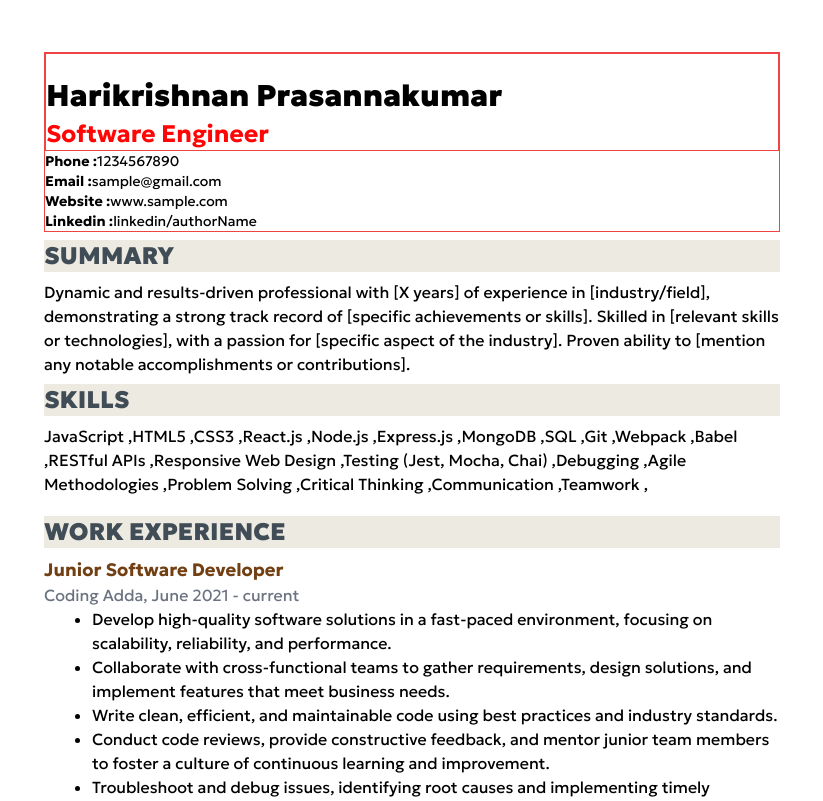
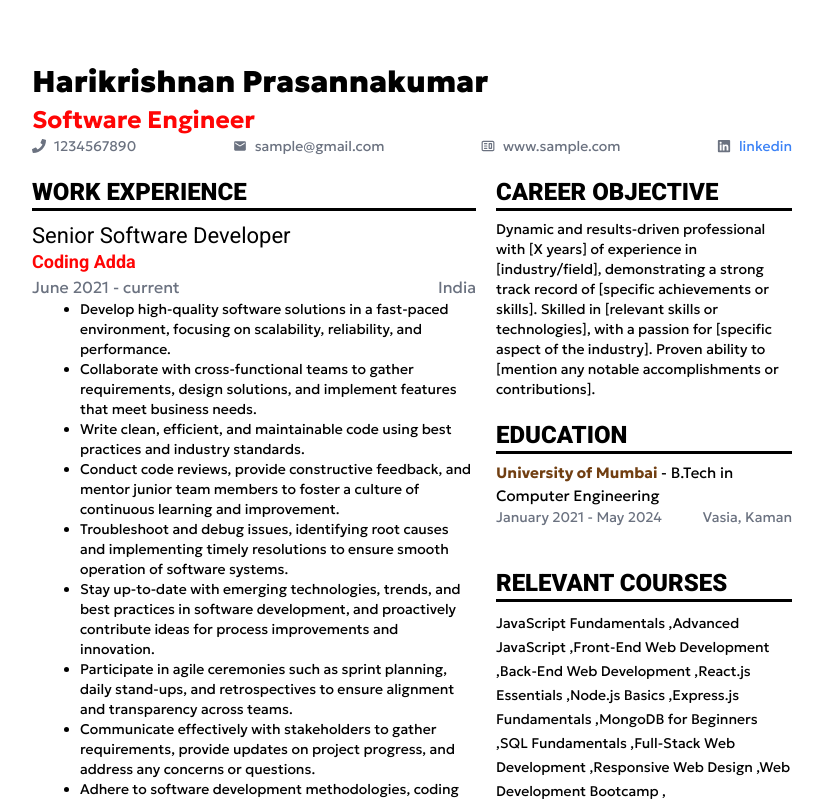
Before and after one commit to HarikrishnanYPR1707/EcliptiQ, a React (Vite) app: page /templates/sde/elr in a window 1280 px wide. Shown: the part 300-1101 px from the top of the page, without its empty margins (228-1051 px from the left). Built offline with nearby package versions, Linux system fonts and the light colour scheme; no server answers; a web font is replaced by a local one.

Commit message:
Done with sde elr resume template

```diff
--- a/src/components/resumeTemplates/sde/SdeElr.jsx
+++ b/src/components/resumeTemplates/sde/SdeElr.jsx
@@ -1,5 +1,9 @@
 import React, { useRef } from "react";
 import { useReactToPrint } from "react-to-print";
+import { MdEmail } from "react-icons/md";
+import { FaPhone } from "react-icons/fa";
+import { CgWebsite } from "react-icons/cg";
+import { FaLinkedin } from "react-icons/fa";
 
 const SdeElr = () => {
   const sdeSlrComponentDownloadRef = useRef(null);
@@ -28,11 +32,11 @@ const SdeElr = () => {
       <div className="flex flex-col items-center gap-5">
         <div
           ref={sdeSlrComponentDownloadRef}
-          className="min-h-[1131px] w-full max-w-[800px] bg-white p-8 font-geologica text-black"
+          className="min-h-[1131px] w-full max-w-[800px] bg-white p-5 font-geologica text-black"
         >
           {/* resume header section  */}
-          <div className="border border-red-500">
-            <div className="border border-red-500">
+          <div className="">
+            <div className="">
               <h1 className="pb-1 pt-6 text-3xl font-black">
                 Harikrishnan Prasannakumar
               </h1>
@@ -40,47 +44,143 @@ const SdeElr = () => {
                 Software Engineer
               </h3>
             </div>
-            <div className="    ">
-              <p className="w-fit text-sm">
-                <span className="font-bold">Phone :</span>
+            <div className="flex items-center justify-between">
+              <p className="flex w-fit items-center justify-center gap-2 text-sm text-gray-500">
+                <FaPhone className="text-gray-500" />
                 <span className="">1234567890</span>
               </p>
-              <p className="w-fit text-sm">
-                <span className="font-bold">Email :</span>
+              <p className="flex w-fit items-center justify-center gap-2 text-sm text-gray-500">
+                <MdEmail className="text-gray-500" />
                 <span className="">sample@gmail.com</span>
               </p>
-              <p className="w-fit text-sm">
-                <span className="font-bold">Website :</span>
-                <a href="#" className="">
+              <p className="flex w-fit items-center justify-center text-sm text-gray-500">
+                <a href="#" className="flex items-center justify-center gap-2">
+                  <CgWebsite className="text-gray-500" />
                   www.sample.com
                 </a>
               </p>
-              <p className="w-fit text-sm">
-                <span className="font-bold">Linkedin :</span>
-                <a href="" className="">
-                  <span>linkedin/</span>
-                  <span>authorName</span>
+              <p className="flex w-fit items-center justify-center text-sm text-gray-500">
+                <a href="" className="flex items-center justify-center gap-2">
+                  <FaLinkedin className="" />
+                  <span className="text-blue-500">linkedin</span>
                 </a>
               </p>
             </div>
           </div>
-          {/* Summary section  */}
-          <div className="my-2">
-            <h1 className="mb-2 bg-[#edeae1] text-2xl font-black uppercase text-[#414d56]">
-              Summary
+          {/* bottom section */}
+          <div className="mt-5 flex items-start justify-between gap-5">
+            {/* --------------------- left section --------------------- */}
+            <div className="w-[60%]">
+              {/* Work section */}
+              <div className="">
+                <h1 className="font-roboto mb-2 border-b-[3px] border-black text-2xl font-black uppercase">
+                  Work Experience
                 </h1>
                 <div className="">
+                  {/* experience-1 */}
+                  <div className="">
+                    {/* header section */}
+                    <h1 className="font-roboto flex flex-col-reverse justify-start text-[18px]">
+                      <span className="-mt-1 font-bold text-[#ff0505]">
+                        Coding Adda
+                      </span>
+                      <span className="text-[22px]">
+                        Senior Software Developer
+                      </span>
+                    </h1>
+                    {/* Date and place section */}
+                    <div className="flex items-center justify-between text-gray-500">
+                      <p className="">
+                        <span className="">June 2021</span>
+                        {" - "}
+                        <span className="">current</span>
+                      </p>
+                      <p className="">India</p>
+                    </div>
+                    {/* description section - 1 */}
+                    <ul className="ml-12 list-disc">
+                      {"Develop high-quality software solutions in a fast-paced environment, focusing on scalability, reliability, and performance.---Collaborate with cross-functional teams to gather requirements, design solutions, and implement features that meet business needs.---Write clean, efficient, and maintainable code using best practices and industry standards.---Conduct code reviews, provide constructive feedback, and mentor junior team members to foster a culture of continuous learning and improvement.---Troubleshoot and debug issues, identifying root causes and implementing timely resolutions to ensure smooth operation of software systems.---Stay up-to-date with emerging technologies, trends, and best practices in software development, and proactively contribute ideas for process improvements and innovation.---Participate in agile ceremonies such as sprint planning, daily stand-ups, and retrospectives to ensure alignment and transparency across teams.---Communicate effectively with stakeholders to gather requirements, provide updates on project progress, and address any concerns or questions.---Adhere to software development methodologies, coding standards, and version control practices to maintain code quality and project consistency.---Contribute to the overall success of the engineering team by sharing knowledge, collaborating on projects, and supporting a positive and inclusive work environment."
+                        .split("---")
+                        .map((item, i) => (
+                          <li key={i} className="text-sm">
+                            {item}
+                          </li>
+                        ))}
+                    </ul>
+                  </div>
+                </div>
+              </div>
+            </div>
+            {/* --------------------- right section --------------------- */}
+            <div className="flex w-[40%] flex-col items-start gap-5">
+              {/* Career Objective section  */}
+              <div className="">
+                <h1 className="font-roboto mb-2 border-b-[3px] border-black text-2xl font-black uppercase">
+                  Career Objective
+                </h1>
+                <div className="text-sm">
                   Dynamic and results-driven professional with [X years] of
                   experience in [industry/field], demonstrating a strong track
-              record of [specific achievements or skills]. Skilled in [relevant
-              skills or technologies], with a passion for [specific aspect of
-              the industry]. Proven ability to [mention any notable
-              accomplishments or contributions].
+                  record of [specific achievements or skills]. Skilled in
+                  [relevant skills or technologies], with a passion for
+                  [specific aspect of the industry]. Proven ability to [mention
+                  any notable accomplishments or contributions].
+                </div>
+              </div>
+              {/* Education Section */}
+              <div className="mb-5">
+                <h1 className="font-roboto mb-2 border-b-[3px] border-black text-2xl font-black uppercase">
+                  Education
+                </h1>
+                <div className="">
+                  {/* header section */}
+                  <h1 className=" text-[15px]">
+                    <span className="font-bold text-yellow-900">
+                      University of Mumbai
+                    </span>{" "}
+                    {" - "}
+                    <span className="">B.Tech in Computer Engineering</span>
+                  </h1>
+                  {/* Date and place section */}
+                  <div className="flex items-center justify-between text-sm text-gray-500">
+                    <p className="">
+                      <span className="">January 2021</span>
+                      {" - "}
+                      <span className="">May 2024</span>
+                    </p>
+                    <p className="">Vasia, Kaman</p>
+                  </div>
+                </div>
+              </div>
+              {/* Relevant Courses section  */}
+              <div className="">
+                <h1 className="font-roboto mb-2 border-b-[3px] border-black text-2xl font-black uppercase">
+                  Relevant Courses
+                </h1>
+                <div className="">
+                  {[
+                    "JavaScript Fundamentals",
+                    "Advanced JavaScript",
+                    "Front-End Web Development",
+                    "Back-End Web Development",
+                    "React.js Essentials",
+                    "Node.js Basics",
+                    "Express.js Fundamentals",
+                    "MongoDB for Beginners",
+                    "SQL Fundamentals",
+                    "Full-Stack Web Development",
+                    "Responsive Web Design",
+                    "Web Development Bootcamp",
+                  ].map((skill, i) => (
+                    <span key={i} className="text-sm">
+                      {skill + " "},
+                    </span>
+                  ))}
                 </div>
               </div>
               {/* Skills section  */}
               <div className="">
-            <h1 className="mb-2 bg-[#edeae1] text-2xl font-black uppercase text-[#414d56]">
+                <h1 className="font-roboto mb-2 border-b-[3px] border-black text-2xl font-black uppercase">
                   Skills
                 </h1>
                 <div className="">
@@ -106,69 +206,11 @@ const SdeElr = () => {
                     "Communication",
                     "Teamwork",
                   ].map((skill, i) => (
-                <span key={i} className="">
+                    <span key={i} className="text-sm">
                       {skill + " "},
                     </span>
                   ))}
                 </div>
-          </div>
-          {/* Work section */}
-          <div className="my-5">
-            <h1 className="mb-2 bg-[#edeae1] text-2xl font-black uppercase text-[#414d56]">
-              Work Experience
-            </h1>
-            <div className="">
-              {/* experience-1 */}
-              <div className="">
-                {/* header section */}
-                <h1 className="text-[18px] font-bold text-yellow-900">
-                  Junior Software Developer
-                </h1>
-                {/* Date and place section */}
-                <div className="flex items-center justify-start text-gray-500">
-                  <p className="">
-                    <span className="">Coding Adda</span>
-                    {", "}
-                    <span className="">June 2021</span>
-                    {" - "}
-                    <span className="">current</span>
-                  </p>
-                </div>
-                {/* description section - 1 */}
-                <ul className="ml-12 list-disc">
-                  {"Develop high-quality software solutions in a fast-paced environment, focusing on scalability, reliability, and performance.---Collaborate with cross-functional teams to gather requirements, design solutions, and implement features that meet business needs.---Write clean, efficient, and maintainable code using best practices and industry standards.---Conduct code reviews, provide constructive feedback, and mentor junior team members to foster a culture of continuous learning and improvement.---Troubleshoot and debug issues, identifying root causes and implementing timely resolutions to ensure smooth operation of software systems.---Stay up-to-date with emerging technologies, trends, and best practices in software development, and proactively contribute ideas for process improvements and innovation.---Participate in agile ceremonies such as sprint planning, daily stand-ups, and retrospectives to ensure alignment and transparency across teams."
-                    .split("---")
-                    .map((item, i) => (
-                      <li key={i} className="">
-                        {item}
-                      </li>
-                    ))}
-                </ul>
-              </div>
-            </div>
-          </div>
-          {/* Education Section */}
-          <div className="mb-5">
-            <h1 className="mb-2 bg-[#edeae1] text-2xl font-black uppercase text-[#414d56]">
-              Eduction
-            </h1>
-            <div className="">
-              {/* header section */}
-              <h1 className=" text-[18px]">
-                <span className="font-bold text-yellow-900">
-                  University of Mumbai
-                </span>{" "}
-                {" - "}
-                <span className="">B.Tech in Computer Engineering</span>
-              </h1>
-              {/* Date and place section */}
-              <div className="flex items-center justify-between text-gray-500">
-                <p className="">
-                  <span className="">January 2021</span>
-                  {" - "}
-                  <span className="">May 2024</span>
-                </p>
-                <p className="">Vasia, Kaman</p>
               </div>
             </div>
           </div>
```
Lines whose indentation alone changed are shown as unchanged.
